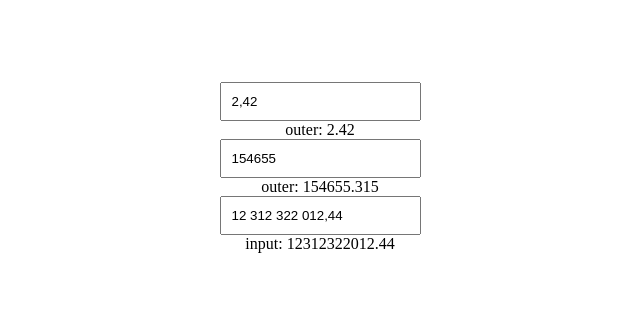
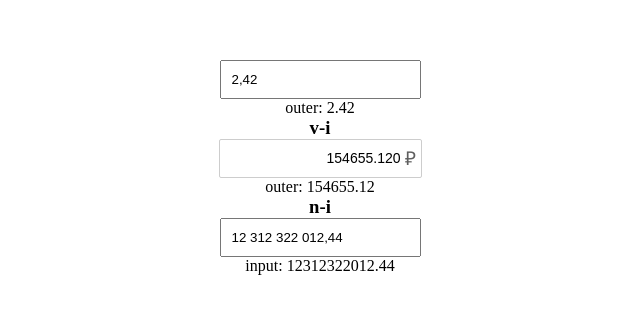
Before and after one commit to bRICK2H/vue-numeric-input, a Vue app: page / in a window 1280 px wide. Shown: the part 233-546 px from the top of the page, without its empty margins (320-960 px from the left). Built offline with nearby package versions, Linux system fonts and the light colour scheme.

Commit message:
v-input ready to use

```diff
--- a/src/App.vue
+++ b/src/App.vue
@@ -7,10 +7,12 @@
 
 		outer: {{ data.value }}
 
+		<h3>v-i</h3>
 		<v-input
-			:maxNumAfterComma="0"
+			:decimal="3"
 			:value="mValue"
 			v-model="mValue"
+			:width="'100%'"
 		/>
 
 		outer: {{ mValue }}
@@ -20,6 +22,7 @@
 			:decimal="4"
 		/> -->
 
+		<h3>n-i</h3>
 		<n-input
 			v-model="nValue"
 			:decimal="2"
@@ -46,7 +49,7 @@ export default {
 	},
 	data: () => ({
 		data: { value: 2.420 },
-		mValue: 154655.315,
+		mValue: 154655.12,
 		kValue: 154655.315,
 		nValue: 12312322012.44,
 	}),
--- a/src/components/v-input.vue
+++ b/src/components/v-input.vue
@@ -1,5 +1,16 @@
 <template>
-	<input type="text"
+	<div class="b-price">
+		<div class="input-box b-price__input-box"
+			:style="setStyleInputBox"
+		>
+			<span class="input-box__sign"
+				v-html="getCurrency"
+				:style="setStyleSign"
+				@click="focusToInput($event)"
+			></span>
+			<input class="input-box__price"
+				type="text"
+				:style="setStyleInput"
 				:value="initValue"
 				@input="inputValue($event)"
 				@focus="focus($event)"
@@ -9,6 +20,8 @@
 				@dblclick="isFocus = true"
 				@click="clickCounter++"
 			>
+		</div>
+	</div>
 </template>
 
 <script>
@@ -19,10 +32,22 @@ export default {
 				type: [String, Number],
 				default: 0,
 			},
-		maxNumAfterComma: {
+			decimal: {
 				type: Number,
-			default: 2
-		}
+				default: 0
+			},
+			width: {
+				type: [Number, String],
+				default: 100
+			},
+			height: {
+				type: [Number, String],
+				default: 37
+			},
+			currency: {
+				type: String,
+				default: 'ru'
+			},
 		},
 		data: () => ({
 			initValue: 0,
@@ -36,15 +61,43 @@ export default {
 			isBothDelete: false,
 			isExhibitor: false,
 			dedicated: [],
-		dedicatedSelection: []
+			dedicatedSelection: [],
+			currencies: {
+				df: { sign: '', pos: 'left' },
+				en: { sign: '&#36;', pos: 'left' },
+				lb: { sign: '&#163;', pos: 'left' },
+				ru: { sign: '&#8381;', pos: 'right' },
+			},
 		}),
+		computed: {
+			getCurrency() {
+				return this.currencies[this.currency].sign
+			},
+			setStyleInput() {
+				return { textAlign: this.currencies[this.currency].pos,
+				[`padding-${this.currencies[this.currency].pos}`]: '20px'
+			}
+			},
+			setStyleSign() {
+				return { [this.currencies[this.currency].pos]: '0' }
+			},
+			setStyleInputBox() {
+				return {
+					height: !isNaN(Number(this.height))
+						? `${this.height}px`
+						: this.height,
+					width: !isNaN(Number(this.width))
+						? `${this.width}px`
+						: this.width
+				}
+			},
+		},
 		methods: {
 			inputValue(e) {
 				const { target } = e,
 					isNumeric = !isNaN(Number(target.value))
 
 				this.beforeSelection = target.selectionStart
-			console.log(e, this.clickCounter)
 				if (this.clickCounter >= 2) {
 					this.isFocus = false
 					this.clickCounter = 0
@@ -52,16 +105,13 @@ export default {
 
 				// Фокус
 				if (this.isFocus) {
-				console.log('focus: ')
 					if (!isNumeric) {
-					console.log('ne num')
-					target.value = this.value
+						target.value = this.parseValue(this.value)
 						target.select()
 						return
 					}
 
-				console.log('if numeric')
-				target.value = Number(target.value).toFixed(this.maxNumAfterComma)
+					target.value = Number(target.value).toFixed(this.decimal)
 					target.selectionStart = target.selectionEnd = 1
 					this.isFocus = false
 					this.$emit('input', Number(target.value))
@@ -69,34 +119,24 @@ export default {
 				}
 
 				// Отсутствие дробной части
-			if (!this.maxNumAfterComma) {
-				console.log('isInt')
-				if (!isNumeric) {
-					target.value = target.value.replace(/[^\d]/g, '')
-				}
-
+				if (!this.decimal) {
+					target.value = Number(target.value.replace(/[^\d]/g, ''))
 					this.$emit('input', Number(target.value))
 					return
 				}
 
-
 				// Дробная часть присутствует
 				if (!isNumeric || this.isExhibitor) {
-				console.log('isFloat', target.selectionStart)
-				target.value = this.value.toFixed(this.maxNumAfterComma)
+					target.value = this.parseValue(this.value)
 					target.setSelectionRange(...this.dedicatedSelection)
-				// target.selectionStart = target.selectionEnd = this.beforeSelection
 
 					if (this.isPoint || this.isComma) {
-					console.log('.,')
-					target.value = Number(target.value).toFixed(this.maxNumAfterComma)
+						target.value = Number(target.value).toFixed(this.decimal)
 						target.selectionStart = target.selectionEnd = target.value.indexOf('.') + 1
 					}
 
 					return
 				}
-
-			console.log('go') // Bug, запятая и точка ломает всю логику
 
 				const [before, after] = target.value.split('.'),
 					beforeCommaLength = before.length + 1
@@ -105,22 +145,23 @@ export default {
 				 * If cursor contains comma
 				 */
 				if (after === undefined) {
-				console.log('inner comma', target.value, this.value, this.dedicated)
-				const curArrayValue = String(this.value).split(''),
-						[beforeIndex] = this.dedicatedSelection
+					const curArrayValue = !this.dedicated.length
+						? String(this.value).split('')
+						: String(this.parseValue(this.value)).split('')
+					const [beforeIndex] = this.dedicatedSelection
+
 					curArrayValue.forEach((curr, i) => {
 						if (this.dedicated.includes(i) && curr.indexOf('.') === -1) {
 							curArrayValue.splice(i, 1, '')
 						}
 					})
 
-				console.log(beforeIndex)
-				if(e.data) curArrayValue.splice(beforeIndex, 1, e.data)
+					if (e.data) curArrayValue.splice(beforeIndex, 1, e.data)
 					if (isNaN(Number(curArrayValue.join('')))) {
 						const zero = 0
-					target.value = zero.toFixed(this.maxNumAfterComma)
+						target.value = zero.toFixed(this.decimal)
 					} else {
-					target.value = Number(curArrayValue.join('')).toFixed(this.maxNumAfterComma)
+						target.value = Number(curArrayValue.join('')).toFixed(this.decimal)
 					}
 
 					target.selectionStart = target.selectionEnd = this.beforeSelection
@@ -130,41 +171,6 @@ export default {
 					this.$emit('input', Number(target.value))
 
 					return
-
-				// const [beforeOriginalValue] = String(this.value).split('.')
-				// console.log('comma: ', target.code)
-				// if (this.isBothDelete) {
-				// 	console.log('inner comma')
-				// 	const curArrayValue = String(this.value).split('')
-				// 	curArrayValue.forEach((curr, i) => {
-				// 		if (this.dedicated.includes(i) && curr.indexOf('.') === -1) {
-				// 			curArrayValue.splice(i, 1, '')
-				// 		}
-				// 	})
-
-				// 	if (isNaN(Number(curArrayValue.join('')))) {
-				// 		const zero = 0
-				// 		target.value = zero.toFixed(this.maxNumAfterComma)
-				// 	} else {
-				// 		target.value = Number(curArrayValue.join('')).toFixed(this.maxNumAfterComma)
-				// 	}
-
-				// 	target.selectionStart = target.selectionEnd = this.beforeSelection
-				// 	this.$emit('input', Number(target.value))
-
-				// 	return
-				// } else {
-				// 	console.log('addd', target.value, this.value, this.dedicated)
-				// }
-				// if (this.isDeleteForward) {
-				// 	target.value = this.value.toFixed(this.maxNumAfterComma)
-				// 	target.selectionStart = target.selectionEnd = target.value.indexOf('.') + 1
-				// 	return
-				// }
-
-				// target.value = Number(beforeOriginalValue).toFixed(this.maxNumAfterComma)
-				// target.selectionStart = target.selectionEnd = target.value.indexOf('.')
-				// return
 				}
 
 				/**
@@ -172,45 +178,38 @@ export default {
 				 * left and right side
 				 */
 				if (target.selectionStart > before.length) {
-				console.log('before', this.dedicated)
 
 					// right side if deleted value
 					if (!this.isBothDelete) {
-					console.log('!del rigth')
 						const afterArr = after.split('')
-							// changedIndex = afterArr.findIndex((el, i) => i === target.selectionStart - beforeCommaLength)
 
 						afterArr.splice(target.selectionStart - beforeCommaLength, 1)
-					target.value = Number(`${before}.${afterArr.join('')}`).toFixed(this.maxNumAfterComma)
+						target.value = Number(`${before}.${afterArr.join('')}`).toFixed(this.decimal)
 						this.$emit('input', Number(target.value))
 						target.selectionStart = target.selectionEnd = this.beforeSelection
-					// console.log(beforeCommaLength + changedIndex, this.beforeSelection)
 
 						const [, afterUp] = target.value.split('.')
 
-					if (afterUp.length > this.maxNumAfterComma) {
+						if (afterUp.length > this.decimal) {
 							afterArr.splice(-1, 1)
 							target.value = `${before}.${afterArr.join('')}`
 							this.$emit('input', Number(target.value))
 							target.selectionStart = target.selectionEnd = target.value.length
 						}
 					} else {
-					console.log('del right')
 						// rigth side if added value
-					const [, afterComma] = String(Number(target.value).toFixed(this.maxNumAfterComma)).split('.'),
+						const [, afterComma] = String(Number(target.value).toFixed(this.decimal)).split('.'),
 							afterArr = afterComma.split(''),
 							deletedIndex = afterArr.findIndex((el, i) => i === target.selectionStart - beforeCommaLength)
-					console.log(beforeCommaLength + deletedIndex, this.beforeSelection)
 
-					target.value = Number(target.value).toFixed(this.maxNumAfterComma)
+						target.value = Number(target.value).toFixed(this.decimal)
 						this.$emit('input', Number(target.value))
 						target.selectionStart = target.selectionEnd = beforeCommaLength + deletedIndex
 					}
 
 				} else {
-				console.log('left side toggle', target.value, {bS: this.beforeSelection, s: target.selectionStart})
 					const isFirstZero = !Number(before[0])
-				target.value = Number(target.value).toFixed(this.maxNumAfterComma)
+					target.value = Number(target.value).toFixed(this.decimal)
 					target.selectionStart = target.selectionEnd = this.beforeSelection
 
 					if (isFirstZero && !this.isBothDelete) {
@@ -219,12 +218,11 @@ export default {
 
 					// left side if deleted lasted value
 					if (before === '') {
-					console.log('before del', after)
 						target.value = `${Number(before)}.${after}`
 						target.selectionStart = target.selectionEnd = target.value.indexOf('.')
 					}
 
-				this.$emit('input', Number(target.value))
+					this.$emit('input', Number(target.value).toFixed(this.decimal))
 
 				}
 
@@ -242,11 +240,9 @@ export default {
 				this.isBothDelete = ['Delete', 'Backspace'].includes(code)
 				this.dedicatedSelection = [target.selectionStart, target.selectionEnd]
 				this.dedicated = []
-			// const tmp = []
-			for(let i = target.selectionStart; i < target.selectionEnd; i++) {
+				for (let i = target.selectionStart; i < target.selectionEnd; i++) {
 					this.dedicated.push(i)
 				}
-			// console.log(tmp)
 
 				if (isArrowsExist || isComma || isPoint) {
 					this.isFocus = false
@@ -255,46 +251,98 @@ export default {
 			keyup(e) {
 				const { target } = e
 				target.value = this.prevValue
+				target.select()
+				this.isFocus = true
 				this.$emit('input', this.prevValue)
 			},
 			focus(e) {
 				const { target } = e
-			console.log('focus')
 				target.select()
+				this.isFocus = true
+			},
+			focusToInput(e) {
+				const { target } = e
+				target.nextElementSibling.focus()
 				this.isFocus = true
 			},
 			unfocus(e) {
 				const { target } = e
 				this.prevValue = target.value
 				this.isFocus = false
-		}
 			},
-	created() {
-		const outerValue = this.value
+			parseValue(val) {
+				let initValue = null
+				const clearValue = String(val).replace(/[^\d\.]/g, '')
+				const outerValue = (Number(Number(clearValue).toFixed(this.decimal)))
 
-		if (!this.maxNumAfterComma) {
-			this.initValue = Math.floor(outerValue)
+				if (!this.decimal) {
+					initValue = Math.floor(outerValue)
 				} else {
-			const [, vAfterComma] = String(outerValue).split('.'),
+					const parseDecimal = String(outerValue).indexOf('.') !== -1
+						? outerValue
+						: outerValue.toFixed(this.decimal)
+					const [, vAfterComma] = String(parseDecimal).split('.'),
 						vAfterCommaLen = vAfterComma.length
 
-			if (vAfterCommaLen >= this.maxNumAfterComma) {
-
+					if (vAfterCommaLen > this.decimal) {
 						const outerValueArr = String(outerValue).split(''),
 							outerCommaIndex = String(outerValue).indexOf('.') + 1
 
-				this.initValue = outerValueArr.splice(0, this.maxNumAfterComma + outerCommaIndex).join('')
+						initValue = outerValueArr.splice(0, this.decimal + outerCommaIndex).join('')
 					} else {
-				this.initValue = outerValue.toFixed(this.maxNumAfterComma)
+						initValue = outerValue.toFixed(this.decimal)
 					}
 
 				}
 
-		this.prevValue = this.initValue
+				return initValue
+			}
+		},
+		created() {
+			this.prevValue = this.initValue = this.parseValue(this.value)
 		},
 	}
 </script>
 
-<style>
+<style lang="scss">
+	.b-price {
+		width: inherit;
+		display: flex;
+		align-items: center;
 
+		&__input-box {
+			display: flex;
+			align-items: center;
+		}
+	}
+
+	.input-box {
+		width: auto;
+		position: relative;
+		border: 1px solid #cdcdcd;
+		background: #fff;
+		border-radius: 2px;
+
+		&__sign {
+			height: 100%;
+			width: 20px;
+			display: flex;
+			justify-content: center;
+			align-items: center;
+			font-family: auto;
+			font-size: 19px;
+			color: #5f5f5f;
+			position: absolute;
+			user-select: none;
+		}
+
+		&__price {
+			width: inherit;
+			font-size: 14px;
+			padding: 0;
+			border: none;
+			outline: none;
+			background: none;
+		}
+	}
 </style>
```
Lines whose indentation alone changed are shown as unchanged.
